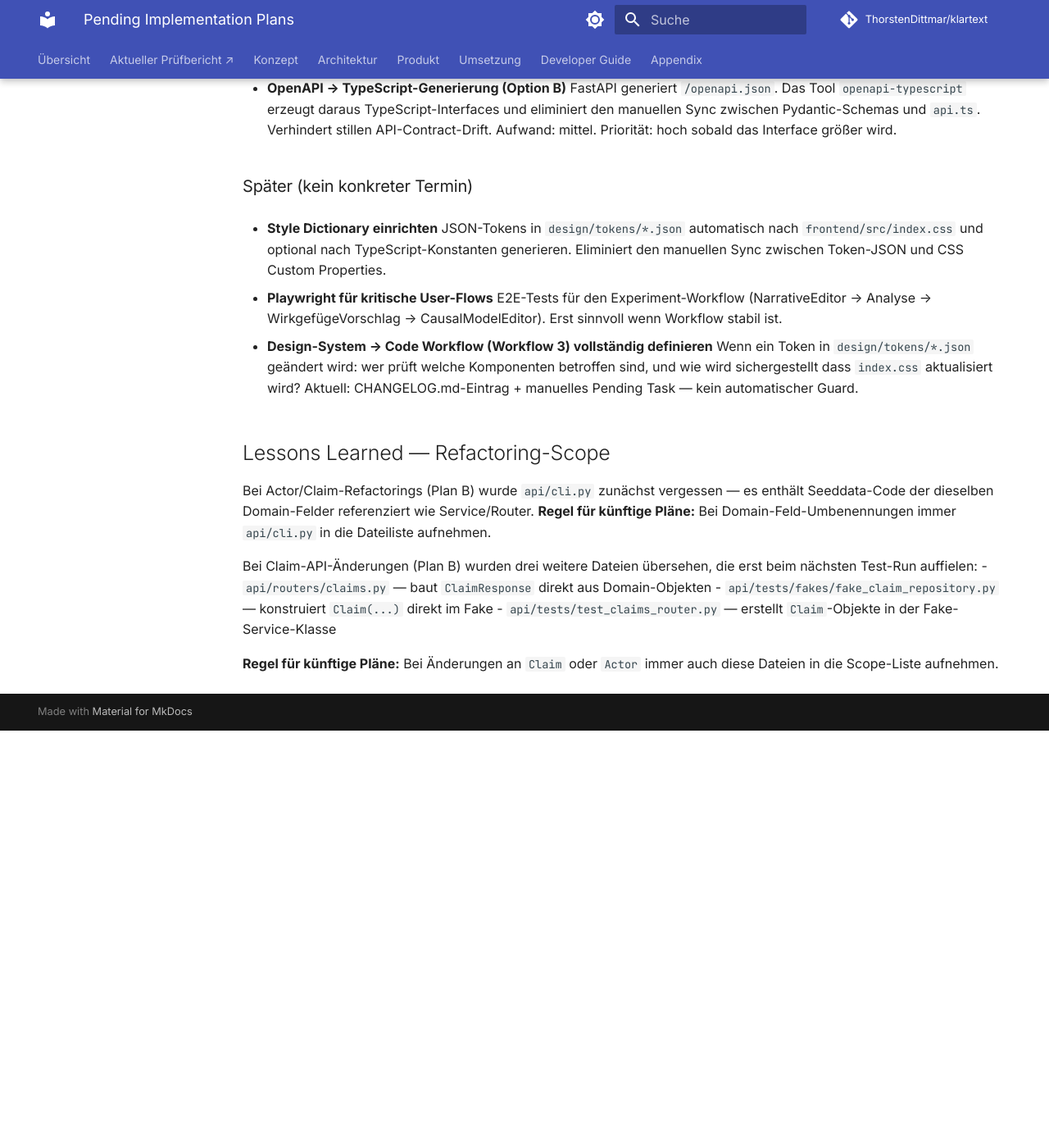
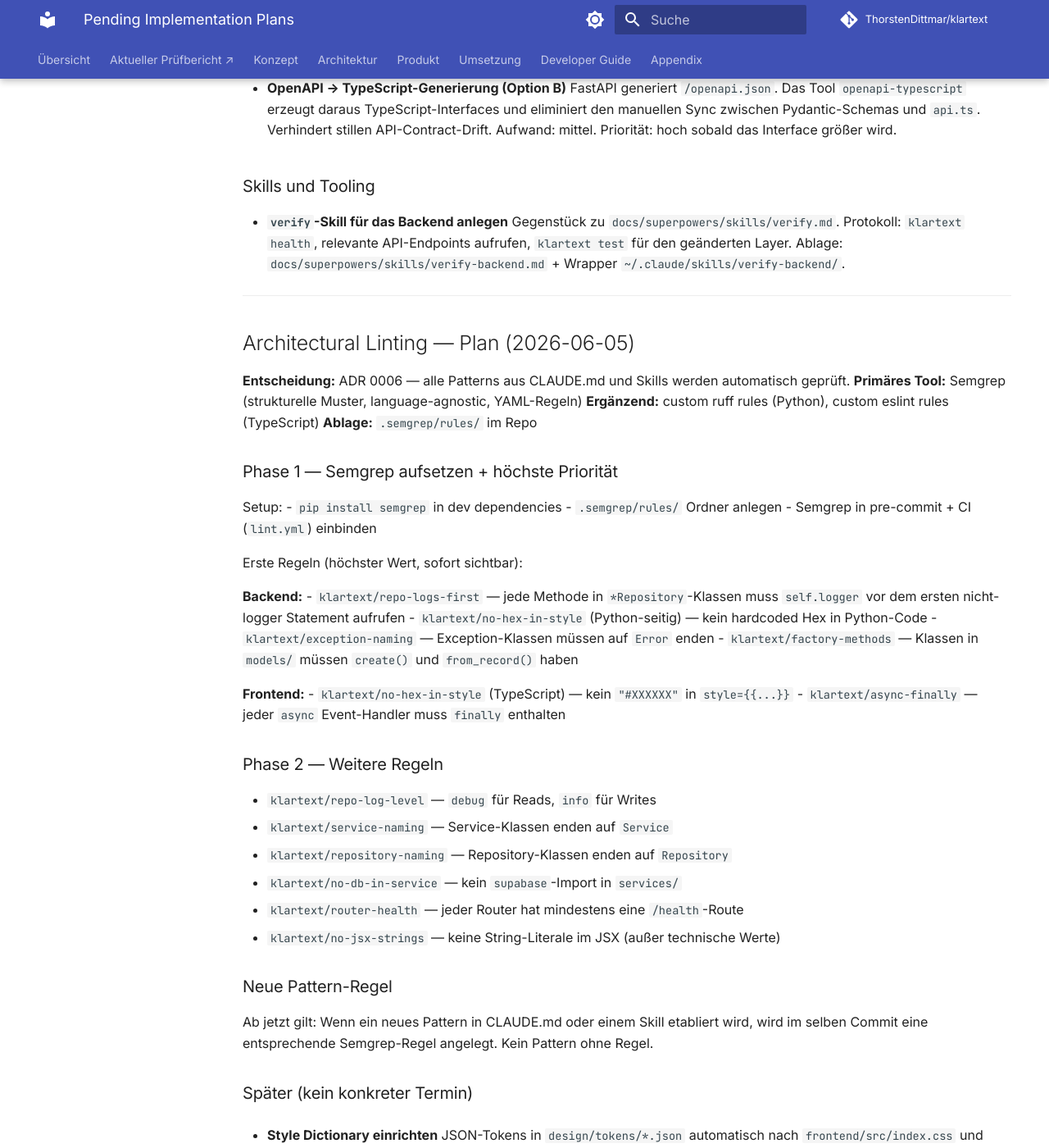
Before and after one commit to ThorstenDittmar/klartext, an MkDocs documentation site: the page built from docs/superpowers/plans/PENDING.md, in a window 1280 px wide and 1400 px high, scrolled down 2259 px. Shown: the whole window at 82% size. Built offline with MkDocs 1.6.1 and Material for MkDocs 9.7.7, drawn with Linux system fonts in a browser that asks for light colours; comment, search, counter and statistics services are not loaded; before the commit the page ends 3150 px from its top, so only the background shows below that.

Commit message:
docs: ADR 0006 architectural linting + implementation plan
Decision: enforce all patterns from CLAUDE.md and skills via automated
checks (Semgrep + custom ruff/eslint rules). No pattern without a rule.

PENDING.md documents the two-phase implementation plan with specific
Semgrep rule names for both backend and frontend patterns.

CLAUDE.md now states the rule explicitly: new patterns get a lint rule
in the same commit, or they remain documentation, not standards.

Co-Authored-By: Claude Sonnet 4.6 <noreply@anthropic.com>

```diff
--- a/docs/superpowers/plans/PENDING.md
+++ b/docs/superpowers/plans/PENDING.md
@@ -115,6 +115,55 @@ Steps 2–6 from `experiment_scope.md`:
   und `api.ts`. Verhindert stillen API-Contract-Drift.
   Aufwand: mittel. Priorität: hoch sobald das Interface größer wird.
 
+### Skills und Tooling
+
+- **`verify`-Skill für das Backend anlegen**
+  Gegenstück zu `docs/superpowers/skills/verify.md`. Protokoll: `klartext health`,
+  relevante API-Endpoints aufrufen, `klartext test` für den geänderten Layer.
+  Ablage: `docs/superpowers/skills/verify-backend.md` + Wrapper `~/.claude/skills/verify-backend/`.
+
+---
+
+## Architectural Linting — Plan (2026-06-05)
+
+**Entscheidung:** ADR 0006 — alle Patterns aus CLAUDE.md und Skills werden automatisch geprüft.
+**Primäres Tool:** Semgrep (strukturelle Muster, language-agnostic, YAML-Regeln)
+**Ergänzend:** custom ruff rules (Python), custom eslint rules (TypeScript)
+**Ablage:** `.semgrep/rules/` im Repo
+
+### Phase 1 — Semgrep aufsetzen + höchste Priorität
+
+Setup:
+- `pip install semgrep` in dev dependencies
+- `.semgrep/rules/` Ordner anlegen
+- Semgrep in pre-commit + CI (`lint.yml`) einbinden
+
+Erste Regeln (höchster Wert, sofort sichtbar):
+
+**Backend:**
+- `klartext/repo-logs-first` — jede Methode in `*Repository`-Klassen muss `self.logger` vor dem ersten nicht-logger Statement aufrufen
+- `klartext/no-hex-in-style` (Python-seitig) — kein hardcoded Hex in Python-Code
+- `klartext/exception-naming` — Exception-Klassen müssen auf `Error` enden
+- `klartext/factory-methods` — Klassen in `models/` müssen `create()` und `from_record()` haben
+
+**Frontend:**
+- `klartext/no-hex-in-style` (TypeScript) — kein `"#XXXXXX"` in `style={{...}}`
+- `klartext/async-finally` — jeder `async` Event-Handler muss `finally` enthalten
+
+### Phase 2 — Weitere Regeln
+
+- `klartext/repo-log-level` — `debug` für Reads, `info` für Writes
+- `klartext/service-naming` — Service-Klassen enden auf `Service`
+- `klartext/repository-naming` — Repository-Klassen enden auf `Repository`
+- `klartext/no-db-in-service` — kein `supabase`-Import in `services/`
+- `klartext/router-health` — jeder Router hat mindestens eine `/health`-Route
+- `klartext/no-jsx-strings` — keine String-Literale im JSX (außer technische Werte)
+
+### Neue Pattern-Regel
+
+Ab jetzt gilt: Wenn ein neues Pattern in CLAUDE.md oder einem Skill etabliert wird,
+wird im selben Commit eine entsprechende Semgrep-Regel angelegt. Kein Pattern ohne Regel.
+
 ### Später (kein konkreter Termin)
 
 - **Style Dictionary einrichten**
```
Also changed, not shown: CLAUDE.md (+7 -0 lines), docs/adr/0006-architectural-linting.md (added, +81 -0 lines).
